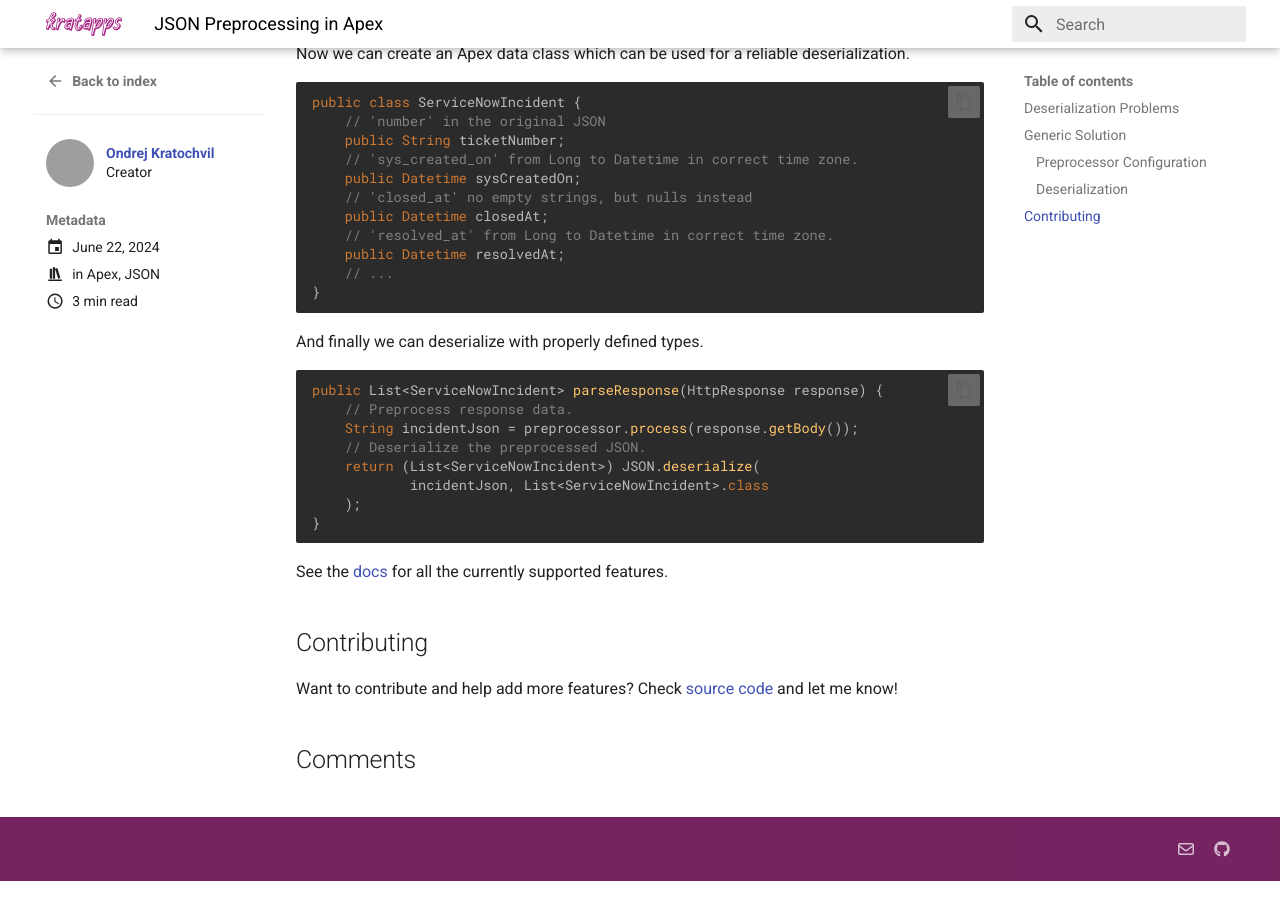
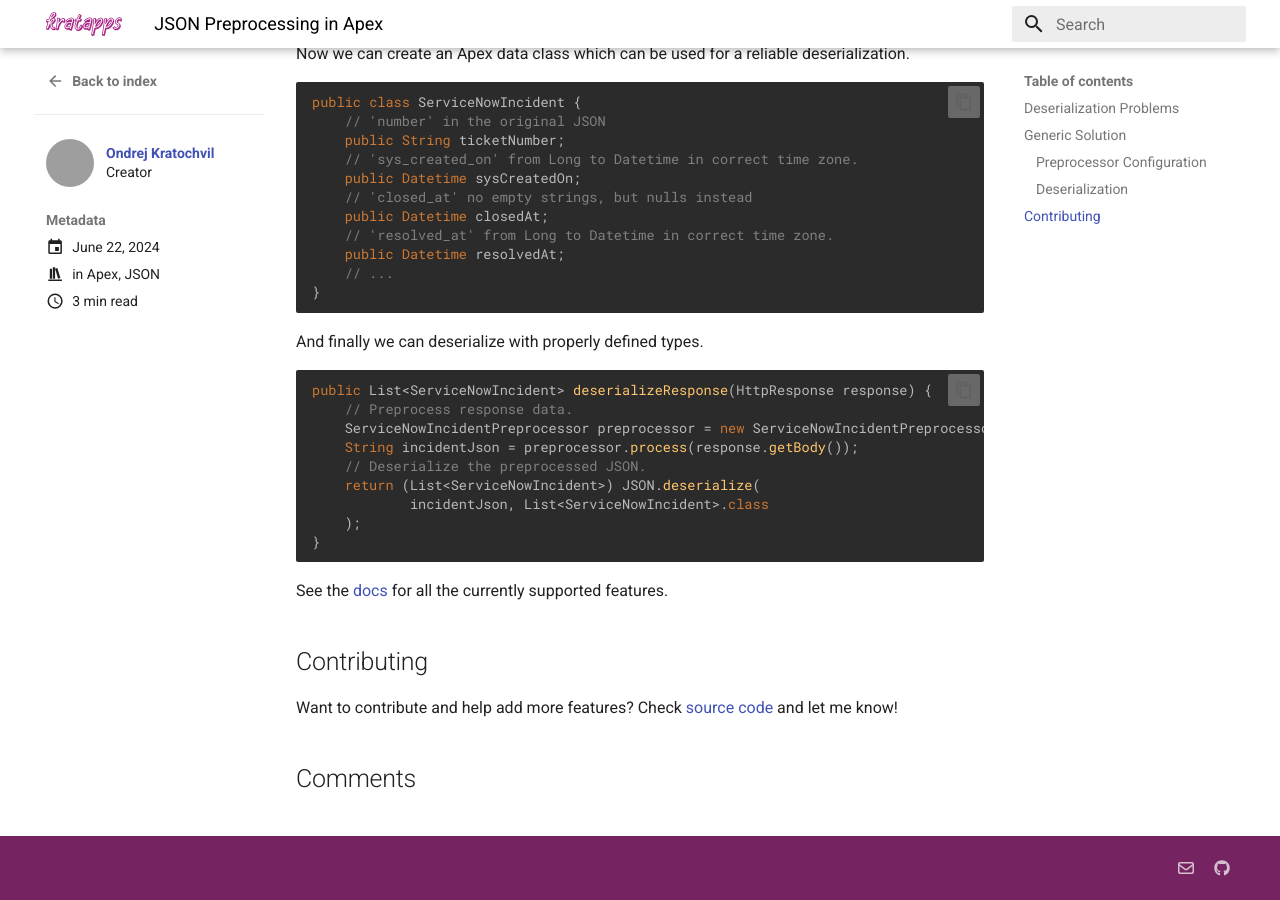
Before and after one commit to kratapps/blog, an MkDocs documentation site: the page built from docs/posts/json-preprocessing-in-apex.md, in a window 1280 px wide and 900 px high, scrolled down 2221 px. Built offline with MkDocs 1.6.1 and Material for MkDocs 9.7.7, drawn with Linux system fonts in a browser that asks for light colours; comment, search, counter and statistics services are not loaded; grey boxes are pictures that could not be loaded.

````diff
--- a/docs/posts/json-preprocessing-in-apex.md
+++ b/docs/posts/json-preprocessing-in-apex.md
@@ -129,8 +129,9 @@ public class ServiceNowIncident {
 And finally we can deserialize with properly defined types.
 
 ```apex
-public List<ServiceNowIncident> parseResponse(HttpResponse response) {
+public List<ServiceNowIncident> deserializeResponse(HttpResponse response) {
     // Preprocess response data.
+    ServiceNowIncidentPreprocessor preprocessor = new ServiceNowIncidentPreprocessor();
     String incidentJson = preprocessor.process(response.getBody());
     // Deserialize the preprocessed JSON.
     return (List<ServiceNowIncident>) JSON.deserialize(
--- a/overrides/partials/comments.html
+++ b/overrides/partials/comments.html
@@ -1,7 +1,7 @@
 {% if page.meta.comments %}
 <h2 id="__comments">{{ lang.t("meta.comments") }}</h2>
 <script src="https://giscus.app/client.js"
-        data-repo="kratapps/blog-kratapps"
+        data-repo="kratapps/blog"
         data-repo-id="R_kgDOMMaHcg"
         data-category="[ENTER CATEGORY NAME HERE]"
         data-category-id="[ENTER CATEGORY ID HERE]"
--- a/package.json
+++ b/package.json
@@ -1,5 +1,5 @@
 {
-  "name": "blog-kratapps",
+  "name": "blog",
   "version": "1.0.0",
   "scripts": {
     "postinstall": "husky install",
@@ -8,7 +8,7 @@
   },
   "repository": {
     "type": "git",
-    "url": "https://github.com/kratapps/blog-kratapps.git"
+    "url": "https://github.com/kratapps/blog.git"
   },
   "devDependencies": {
     "@kratapps/prettier-config": "^0.1.5",
````
Also changed, not shown: 2 other files.
